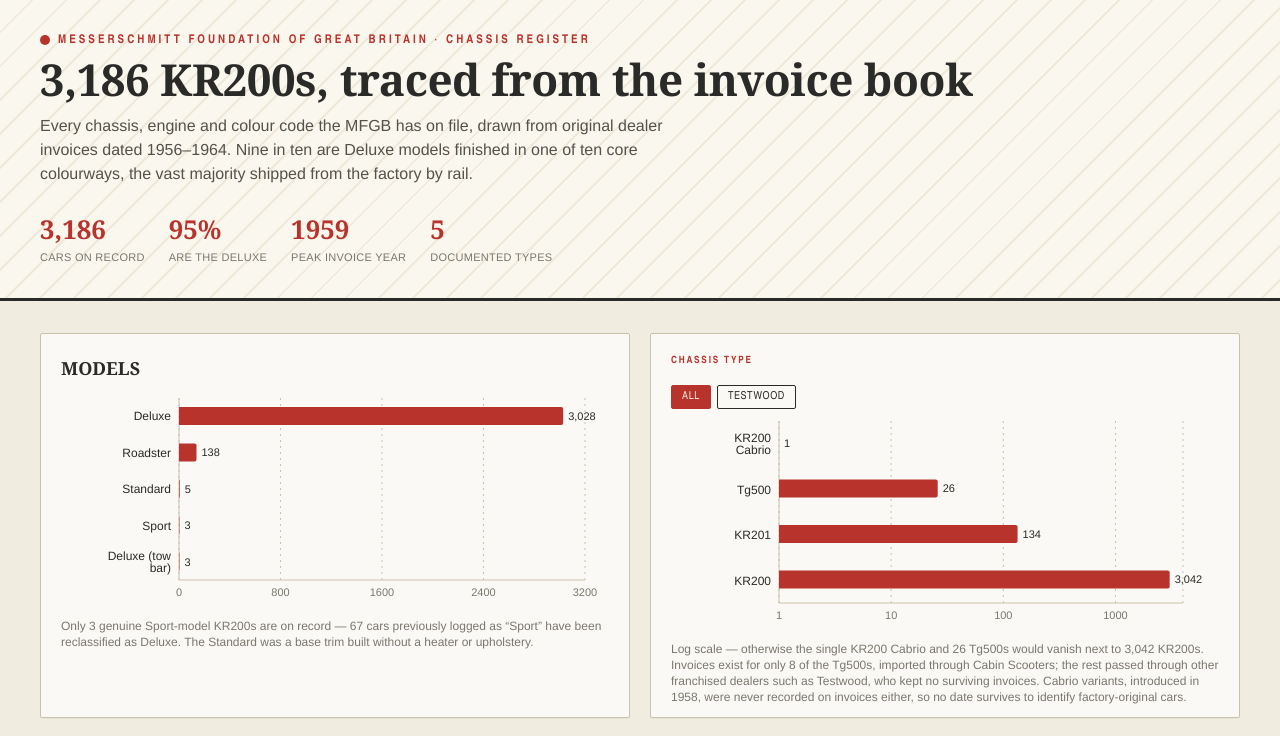
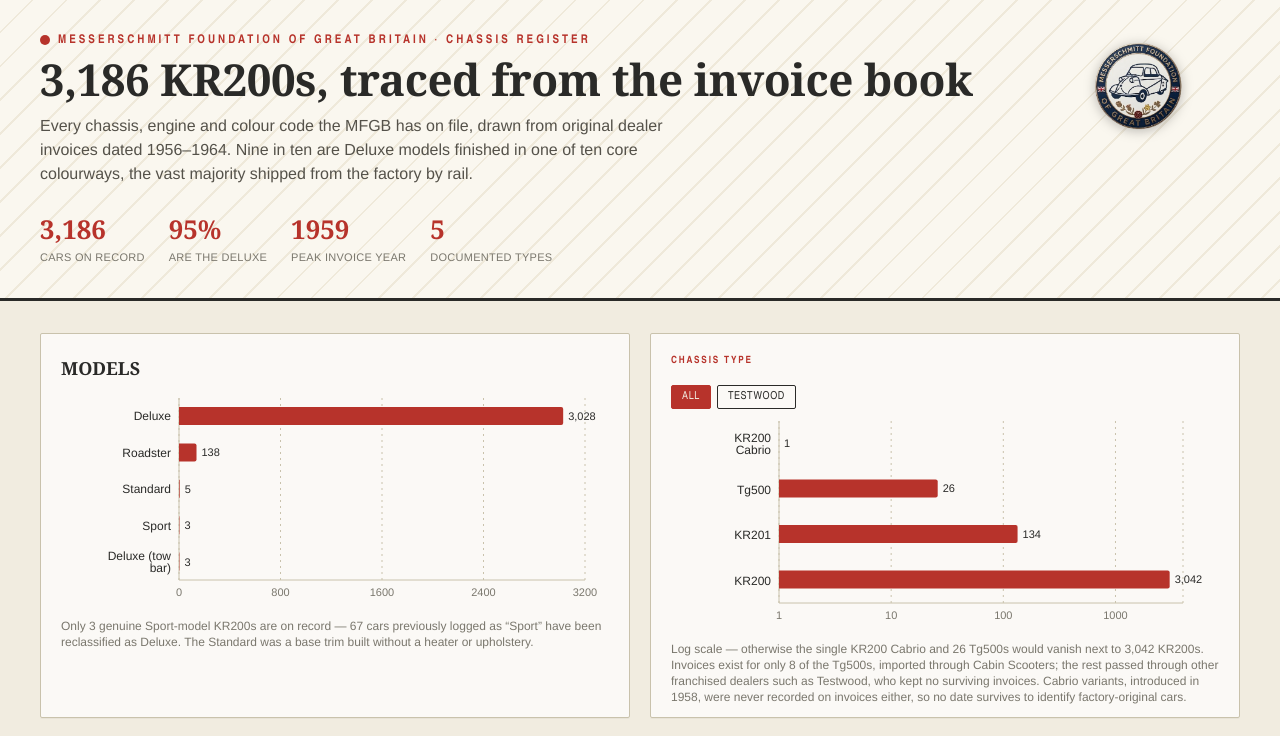
Before and after one commit to fraserbyte/Messerschmitt, a React (Vite) app: page / in a window 1280 px wide. Shown: the top 736 px of the page. Built offline with nearby package versions, Linux system fonts and the light colour scheme.

Commit message:
Add MFGB logo to top right of header

```diff
--- a/src/App.jsx
+++ b/src/App.jsx
@@ -1,6 +1,7 @@
 import { useRef, useState } from "react";
 import carOutline from "./outline.jpg";
 import carMask from "./outline-mask.png";
+import logo from "../image-removebg-preview.png";
 import {
   BarChart, Bar, XAxis, YAxis, CartesianGrid, Tooltip, ResponsiveContainer,
   LineChart, Line, LabelList, PieChart, Pie, Cell, Sector
@@ -316,8 +317,13 @@
           borderBottom: `3px solid ${INK}`,
           background: `repeating-linear-gradient(135deg, ${PANEL}, ${PANEL} 22px, #EFE9DA 22px, #EFE9DA 24px)`,
         }}
-        className="px-6 sm:px-10 py-8"
+        className="relative pl-6 pr-28 py-8 sm:pl-10 sm:pr-56"
       >
+        <img
+          src={logo}
+          alt="Messerschmitt Foundation of Great Britain"
+          className="absolute top-5 right-5 sm:top-8 sm:right-10 h-16 sm:h-28 w-auto object-contain drop-shadow-[0_2px_6px_rgba(0,0,0,0.25)]"
+        />
         <div className="flex items-center gap-2 mb-2">
           <div style={{ width: 10, height: 10, borderRadius: "50%", background: ACCENT }} />
           <span
```
Also changed, not shown: image-removebg-preview.png (added).
